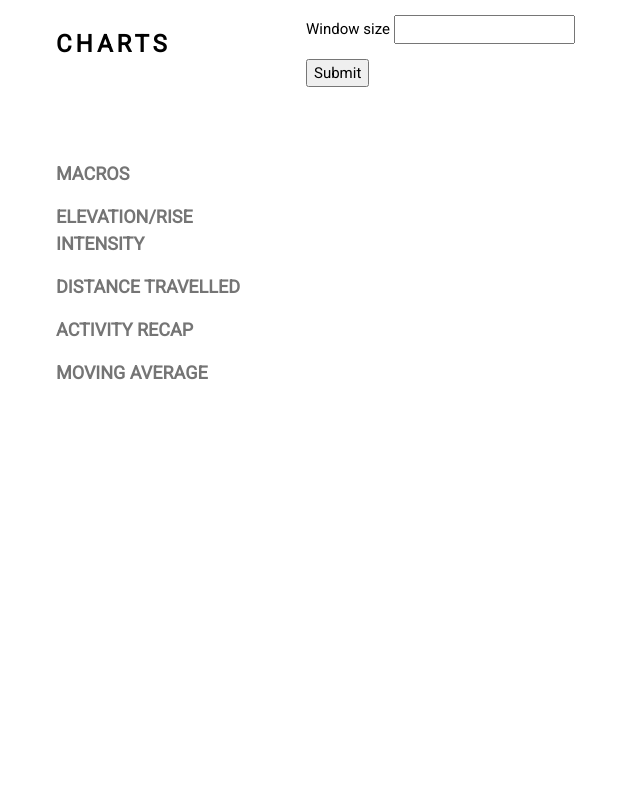
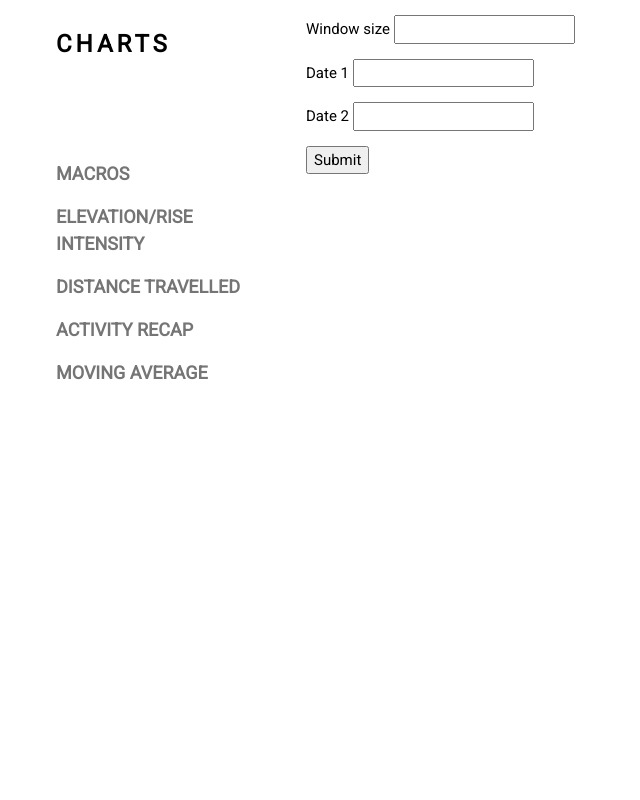
Before and after one commit to ElviraKonovalov/charts, a Flask app: template servers/templates/moving_avg.html in a window 1280 px wide. Shown: the whole page, without its empty margins (0-640 px from the left). Run offline with Flask 2, Linux system fonts and the light colour scheme; the template is opened without the code that fills it, so the values that code supplies are empty; some libraries are stand-ins or nearby versions.

Commit message:
added dates for moving avg

```diff
--- a/servers/data.csv
+++ b/servers/data.csv
@@ -259,7 +259,7 @@ Date,Distance
 2021-02-24,93.980003
 2021-02-25,96.050003
 2021-02-26,97.199997
-2021-02-29,96.860001
+2021-02-28,96.860001
 2021-03-01,97.650002
 2021-03-02,100.510002
 2021-03-03,100.580002
--- a/servers/server.py
+++ b/servers/server.py
@@ -107,14 +107,23 @@ def activity_recap():
 
 @app.route('/moving_avg', methods=['POST', 'GET'])
 def moving_avg():
+  # default values
   n = 5
+  date1 = '2020-02-17'
+  date2 = '2020-02-27'
   if request.method == 'POST':
     n = int(request.form['window'])
+    date1 = request.form['date1']
+    date2 = request.form['date2']
 
-  df=pd.read_csv("biking.csv")
-  df["moveAvg"] = df["km/hr"].rolling(n).mean()
+  df=pd.read_csv("data.csv")
+  df["moveAvg"] = df["Distance"].rolling(n).mean()
 
-  fig = go.Figure([go.Scatter(x=df["date"], y=df["moveAvg"])])
+  df['Date'] = pd.to_datetime(df['Date'])
+  selected_dates = (df['Date'] >= date1) & (df['Date'] <= date2)
+  df = df.loc[selected_dates]
+
+  fig = go.Figure([go.Scatter(x=df['Date'], y=df['moveAvg'])])
 
   fig.update_layout(
     title_text="Moving Average",
--- a/servers/templates/moving_avg.html
+++ b/servers/templates/moving_avg.html
@@ -48,6 +48,8 @@ body,h1,h2,h3,h4,h5,h6,.w3-wide {font-family: "Roboto", sans-serif;}
   <div class="w3-display-container w3-container">
     <form action="" method = 'POST'>
     <p>Window size <input name = "window" /></p>
+    <p>Date 1 <input name = "date1" /></p>
+    <p>Date 2 <input name = "date2" /></p>
     <p><input type = "submit" /></p>
 </form>
     <div id='chart' class='chart'></div>
```
